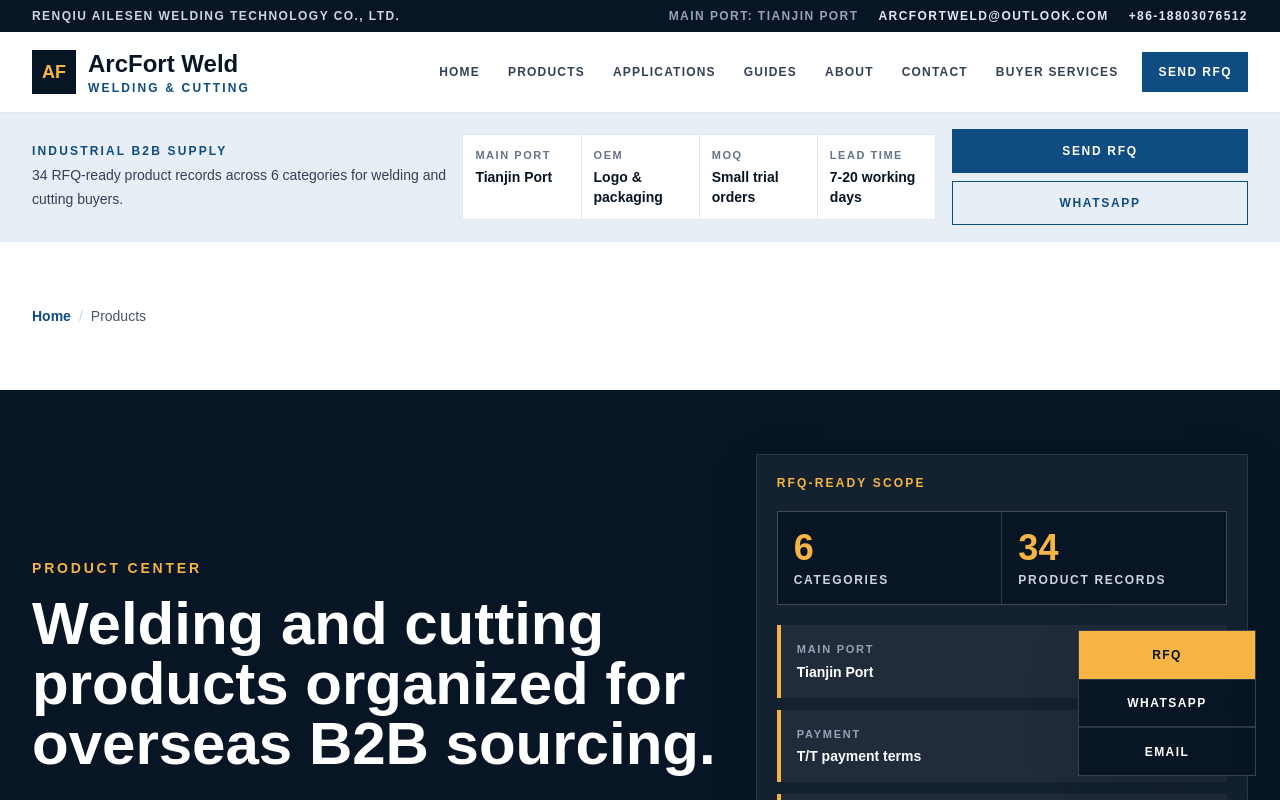
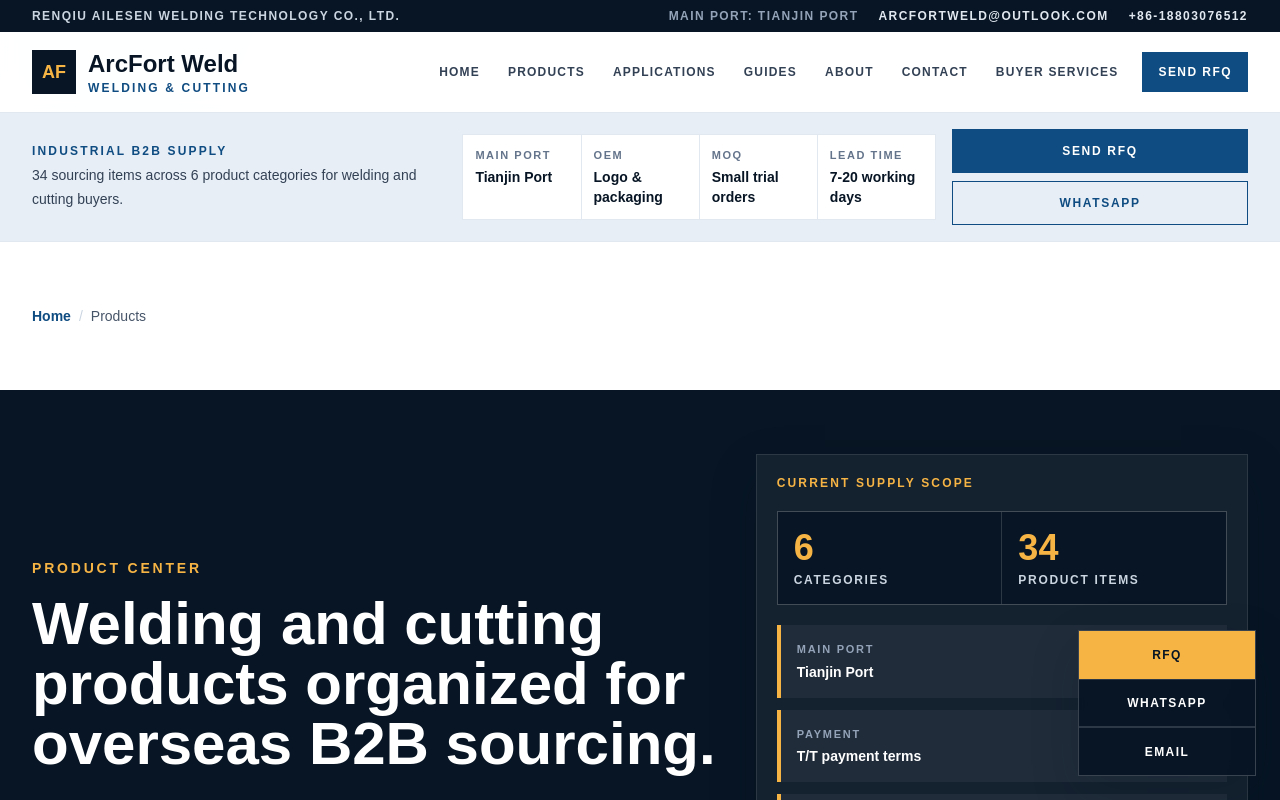
Before and after one commit to 18803076512/arcfort-website, a Next.js app: page /products in a window 1280 px wide. Shown: the top 800 px of the page. Built offline with nearby package versions, Linux system fonts and the light colour scheme.

Commit message:
Polish public sourcing language (#23)
Co-authored-by: Codex <codex@example.local>

```diff
--- a/app/page.tsx
+++ b/app/page.tsx
@@ -253,7 +253,7 @@ export default function Home() {
       <section className="bg-white py-16 sm:py-20">
         <div className="mx-auto max-w-7xl px-4 sm:px-6 lg:px-8">
           <p className="text-sm font-bold uppercase tracking-[0.2em] text-arc-blue">
-            Hot Products
+            Featured Products
           </p>
           <h2 className="mt-3 font-display text-3xl font-black text-arc-midnight sm:text-4xl">
             Featured Welding & Cutting Products
--- a/app/products/page.tsx
+++ b/app/products/page.tsx
@@ -140,7 +140,7 @@ export default function ProductsPage() {
 
           <aside className="border border-white/10 bg-white/5 p-5 shadow-industrial">
             <p className="text-xs font-bold uppercase tracking-[0.18em] text-arc-signal">
-              RFQ-ready scope
+              Current Supply Scope
             </p>
             <div className="mt-5 grid grid-cols-2 gap-px border border-white/10 bg-white/10">
               <div className="bg-arc-midnight p-4">
@@ -156,7 +156,7 @@ export default function ProductsPage() {
                   {productCount}
                 </div>
                 <div className="mt-1 text-xs font-bold uppercase tracking-[0.14em] text-slate-300">
-                  Product records
+                  Product items
                 </div>
               </div>
             </div>
@@ -323,10 +323,10 @@ export default function ProductsPage() {
           <div className="flex flex-col gap-4 sm:flex-row sm:items-end sm:justify-between">
             <div>
               <p className="text-sm font-bold uppercase tracking-[0.2em] text-arc-blue">
-                Product Records
+                Available Product Lines
               </p>
               <h2 className="mt-3 font-display text-3xl font-black text-arc-midnight">
-                Current welding and cutting products for RFQ review
+                Welding and cutting products prepared for RFQ review
               </h2>
               <p className="mt-4 max-w-3xl text-sm leading-7 text-slate-600">
                 Product pages use confirmed fields where available and keep unconfirmed technical
--- a/components/BuyerTrustStrip.tsx
+++ b/components/BuyerTrustStrip.tsx
@@ -22,7 +22,7 @@ export function BuyerTrustStrip() {
             Industrial B2B Supply
           </p>
           <p className="mt-1 text-sm leading-6 text-slate-700">
-            {productCount} RFQ-ready product records across {categoryCount} categories for welding
+            {productCount} sourcing items across {categoryCount} product categories for welding
             and cutting buyers.
           </p>
         </div>
--- a/components/content/CategoryPageTemplate.tsx
+++ b/components/content/CategoryPageTemplate.tsx
@@ -23,7 +23,7 @@ export function CategoryPageTemplate({
   relatedCategories,
 }: CategoryPageTemplateProps) {
   const categoryStats = [
-    { label: "Product records", value: `${products.length}` },
+    { label: "Products", value: `${products.length}` },
     { label: "OEM support", value: "Available" },
     { label: "Trial orders", value: "Accepted" },
   ] as const;
@@ -111,7 +111,7 @@ export function CategoryPageTemplate({
                 {category.shortTitle} available for RFQ review
               </h2>
               <p className="mt-4 max-w-3xl text-sm leading-7 text-slate-600">
-                Product records show current sourcing references. Missing dimensions or
+                Product listings show current sourcing references. Missing dimensions or
                 compatibility fields should be confirmed by sample, drawing or model number.
               </p>
             </div>
```
